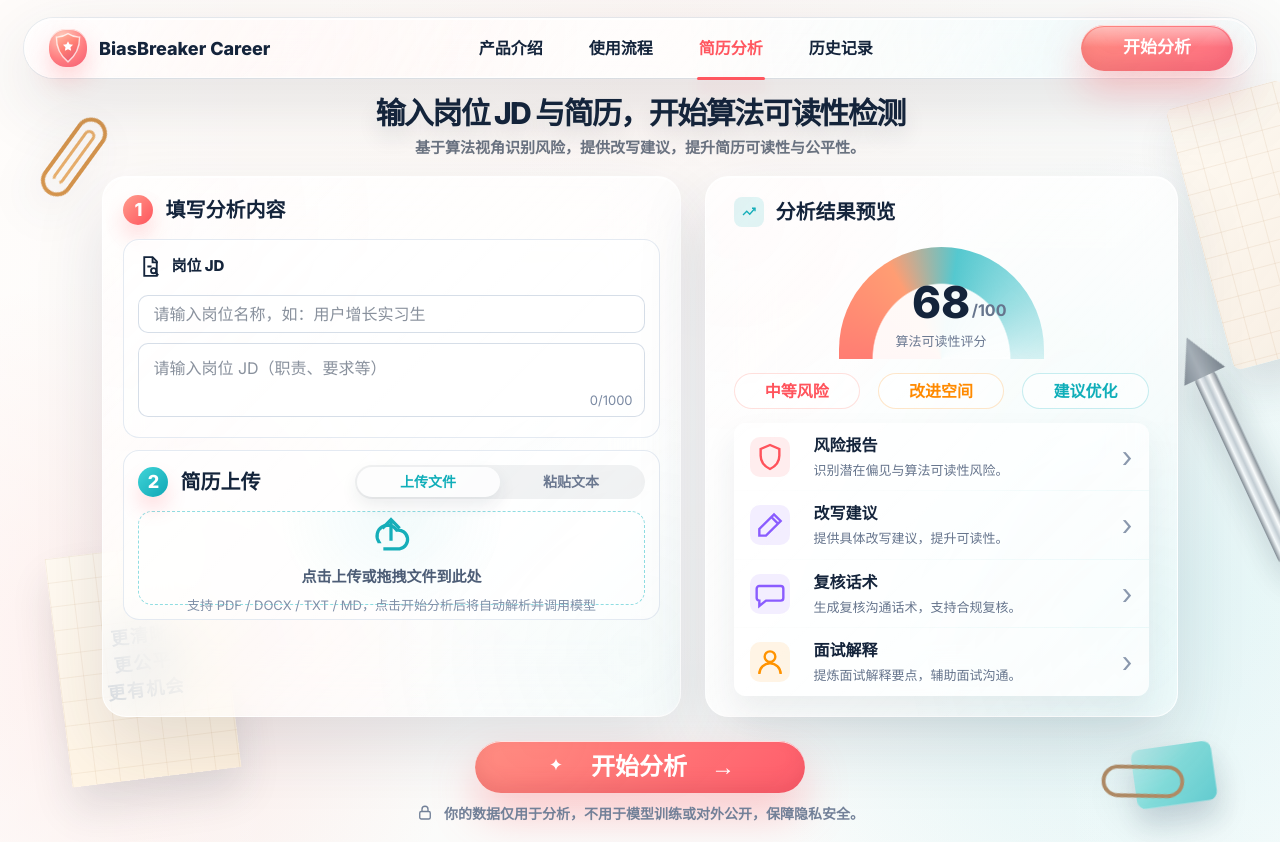
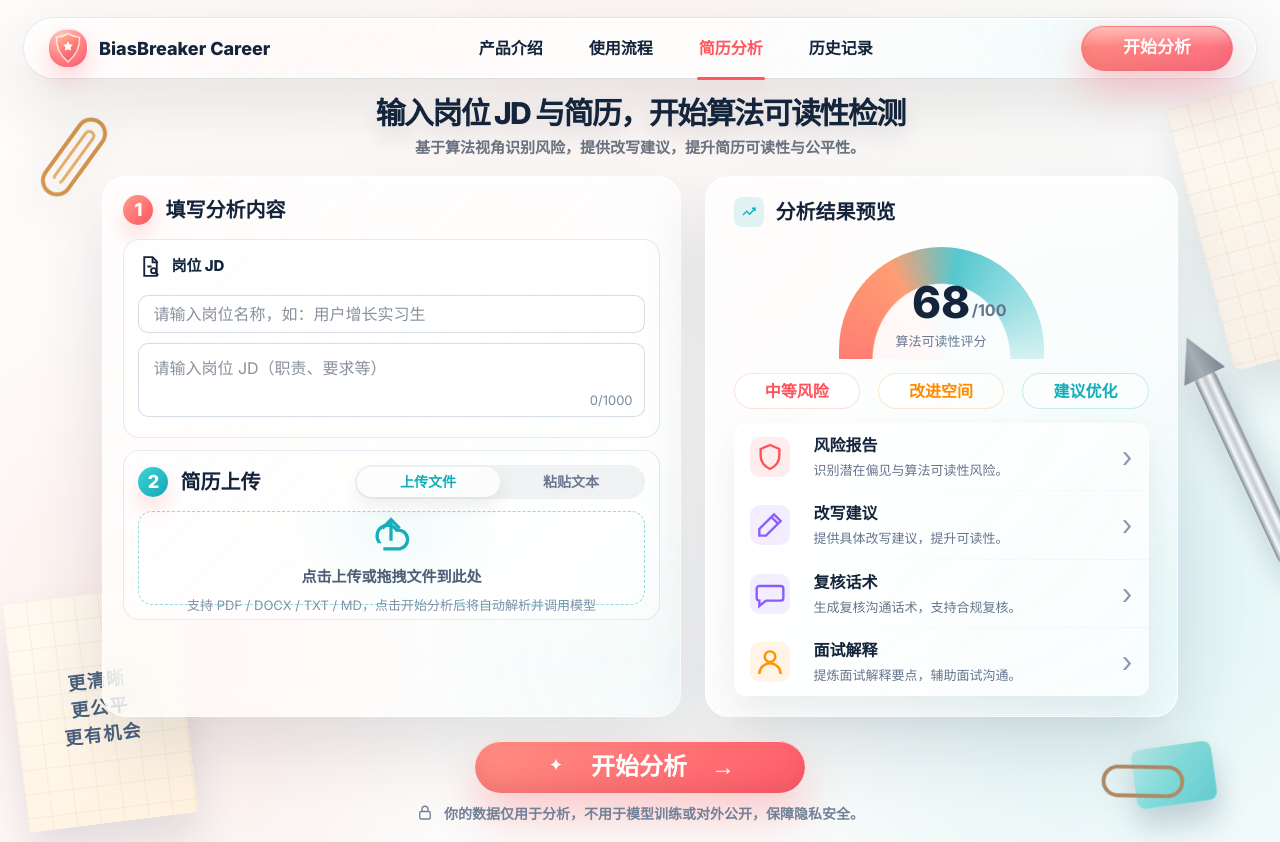
Before and after one commit to RunnerQuan/BiasBreaker-Career, a Next.js app in the folder frontend/: page /analyze in a window 1280 px wide. Built offline with nearby package versions, Linux system fonts and the light colour scheme.

Commit message:
Move analyze and history notes further lower left

```diff
--- a/frontend/app/decor-overrides.css
+++ b/frontend/app/decor-overrides.css
@@ -41,13 +41,13 @@
   filter: drop-shadow(0 16px 20px rgba(32, 56, 78, 0.1));
 }
 
-/* Keep both note components in the lower-left corner with identical positioning. */
+/* Keep both note components lower-left while preserving a safe text margin. */
 .analyze-page .analyze-sticky,
 .history-page .history-sticky {
-  left: clamp(30px, 4.5vw, 76px) !important;
+  left: clamp(8px, 1.2vw, 18px) !important;
   right: auto !important;
   top: auto !important;
-  bottom: clamp(52px, 8vh, 96px) !important;
+  bottom: clamp(14px, 2.4vh, 28px) !important;
   transform: rotate(-7deg) !important;
   transform-origin: center;
 }
@@ -70,8 +70,8 @@
 
   .analyze-page .analyze-sticky,
   .history-page .history-sticky {
-    left: 18px !important;
-    bottom: 42px !important;
+    left: 6px !important;
+    bottom: 12px !important;
     opacity: 0.56;
     font-size: 18px !important;
     transform: rotate(-7deg) scale(0.88) !important;
```
